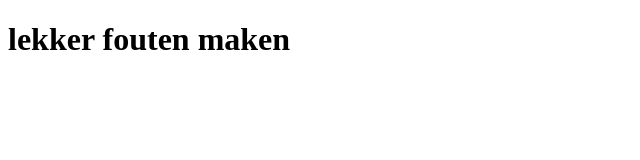
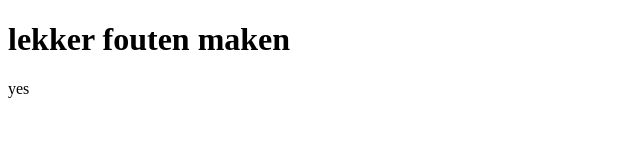
Before and after one commit to Cynk91/Demo-conflicts-remote, a plain HTML site: page index.html in a window 1280 px wide. Shown: the full height of the page, 0-640 px from the left. Drawn offline with Linux system fonts and the light colour scheme.

Commit message:
Backwards

```diff
--- a/index.html
+++ b/index.html
@@ -7,5 +7,6 @@
 </head>
 <body>
     <h1> lekker fouten maken </h1>
+    yes
 </body>
 </html>
```
